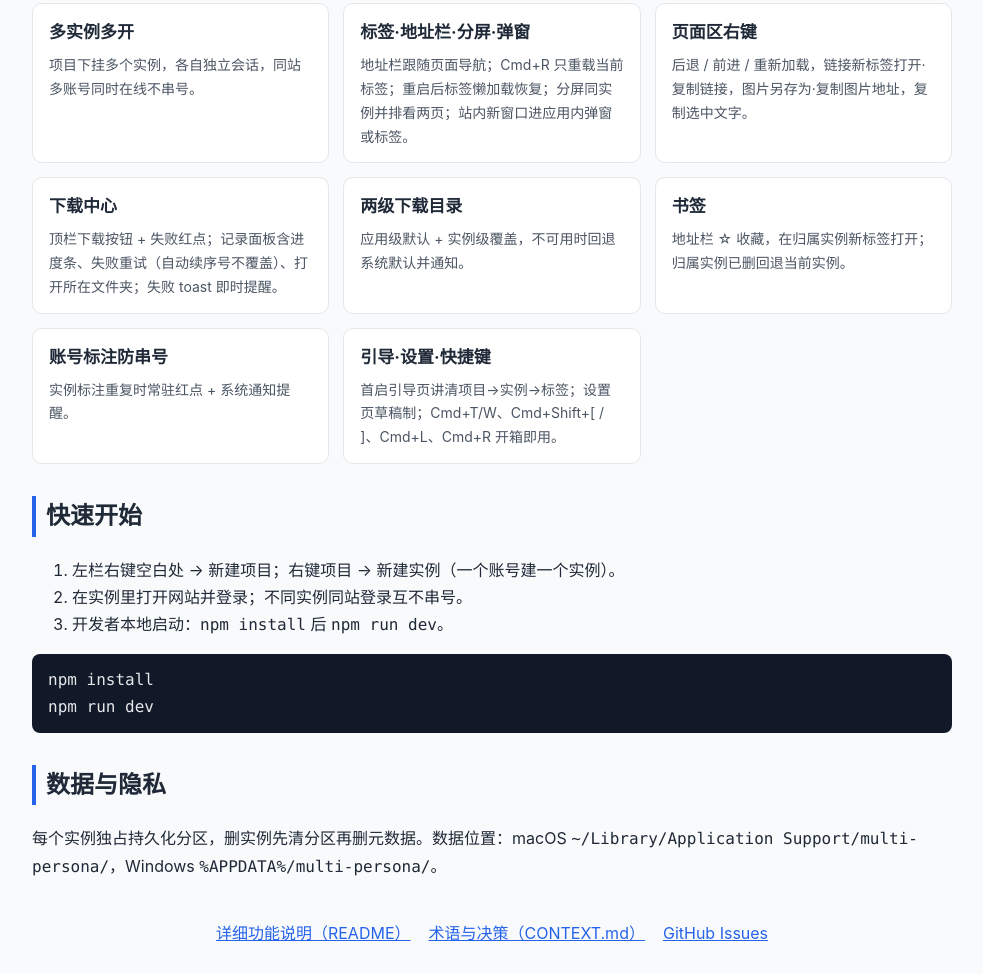
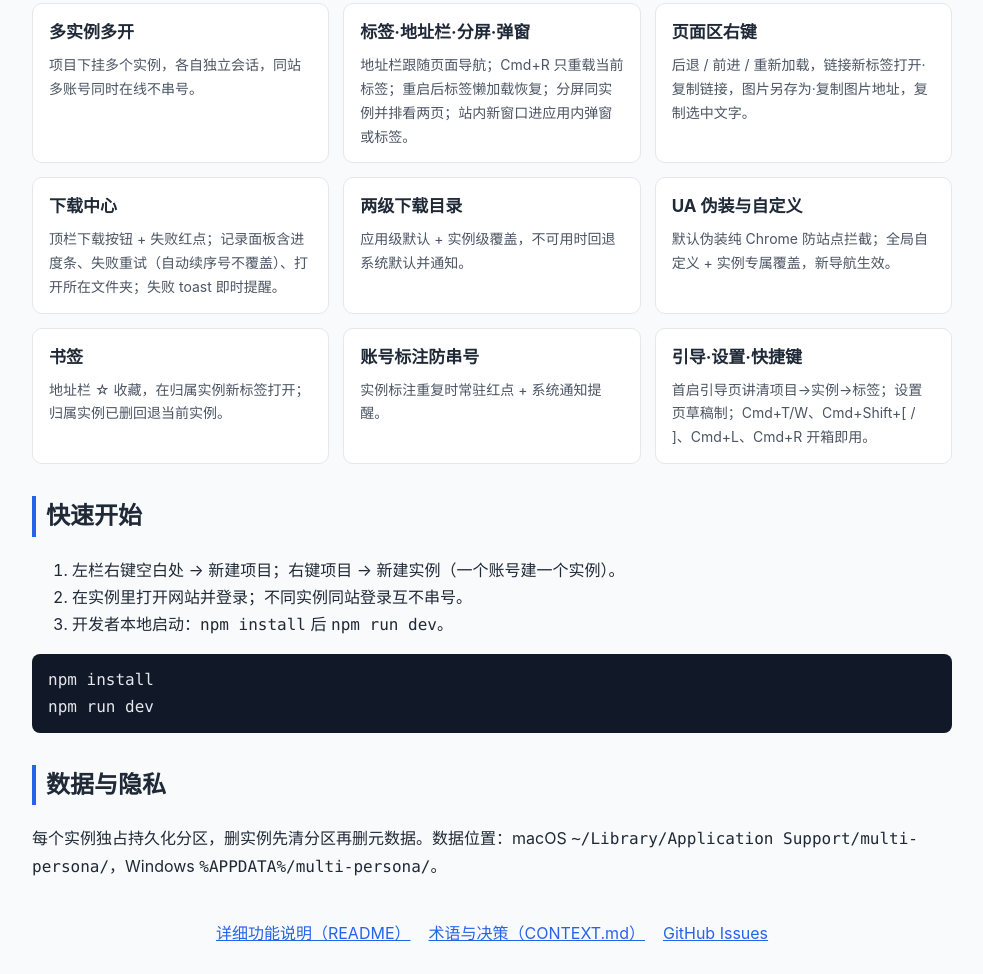
Before and after one commit to kennethfan/multi-persona, an Electron app: page website/index.html in a window 1280 px wide. Shown: the part 795-1769 px from the top of the page, without its empty margins (148-1131 px from the left). Drawn offline with Linux system fonts and the light colour scheme.

Commit message:
docs: README与website补UA自定义说明

```diff
--- a/website/index.html
+++ b/website/index.html
@@ -33,6 +33,7 @@
     <div class="card"><h3>页面区右键</h3><p>后退 / 前进 / 重新加载，链接新标签打开·复制链接，图片另存为·复制图片地址，复制选中文字。</p></div>
     <div class="card"><h3>下载中心</h3><p>顶栏下载按钮 + 失败红点；记录面板含进度条、失败重试（自动续序号不覆盖）、打开所在文件夹；失败 toast 即时提醒。</p></div>
     <div class="card"><h3>两级下载目录</h3><p>应用级默认 + 实例级覆盖，不可用时回退系统默认并通知。</p></div>
+    <div class="card"><h3>UA 伪装与自定义</h3><p>默认伪装纯 Chrome 防站点拦截；全局自定义 + 实例专属覆盖，新导航生效。</p></div>
     <div class="card"><h3>书签</h3><p>地址栏 ☆ 收藏，在归属实例新标签打开；归属实例已删回退当前实例。</p></div>
     <div class="card"><h3>账号标注防串号</h3><p>实例标注重复时常驻红点 + 系统通知提醒。</p></div>
     <div class="card"><h3>引导·设置·快捷键</h3><p>首启引导页讲清项目→实例→标签；设置页草稿制；Cmd+T/W、Cmd+Shift+[ / ]、Cmd+L、Cmd+R 开箱即用。</p></div>
```
Also changed, not shown: README.md.
